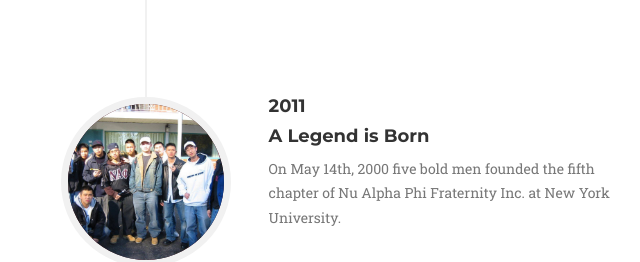
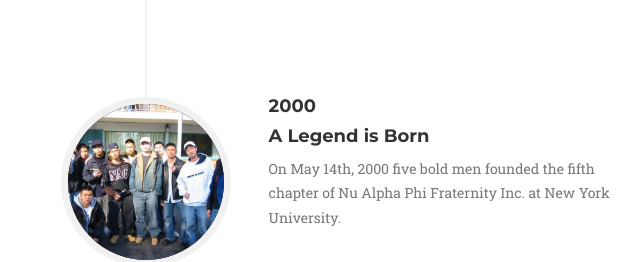
Before and after one commit to sitnaphi/sitnaphi.github.io, a website: page index.html in a window 1280 px wide. Shown: the part 3646-3908 px from the top of the page, 494-1134 px from the left. Drawn offline with nearby package versions, Linux system fonts and the light colour scheme; a web font is replaced by a local one.

Commit message:
updated some dates

```diff
--- a/index.html
+++ b/index.html
@@ -248,7 +248,7 @@
                             </div>
                             <div class="timeline-panel">
                                 <div class="timeline-heading">
-                                    <h4>2011</h4>
+                                    <h4>2000</h4>
                                     <h4 class="subheading">A Legend is Born</h4>
                                 </div>
                                 <div class="timeline-body">
```
